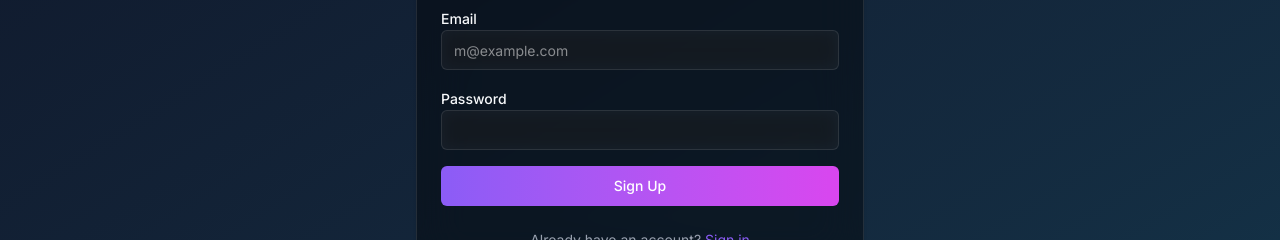
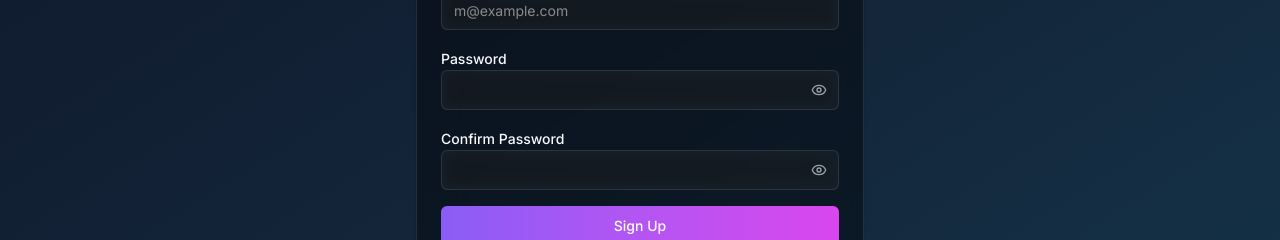
Before and after one commit to Mkobilan/DLOD, a Next.js app: page /signup in a window 1280 px wide. Shown: the part 376-616 px from the top of the page. Built offline with nearby package versions, Linux system fonts and the light colour scheme; no server answers.

Commit message:
added password confirmation field and eye icons

```diff
--- a/src/app/(auth)/signup/page.tsx
+++ b/src/app/(auth)/signup/page.tsx
@@ -8,11 +8,14 @@ import { Button } from "@/components/ui/button";
 import { Input } from "@/components/ui/input";
 import { Label } from "@/components/ui/label";
 import { Card, CardContent, CardDescription, CardFooter, CardHeader, CardTitle } from "@/components/ui/card";
-import { AlertCircle, Loader2 } from "lucide-react";
+import { AlertCircle, Loader2, Eye, EyeOff } from "lucide-react";
 
 export default function SignupPage() {
     const [email, setEmail] = useState("");
     const [password, setPassword] = useState("");
+    const [confirmPassword, setConfirmPassword] = useState("");
+    const [showPassword, setShowPassword] = useState(false);
+    const [showConfirmPassword, setShowConfirmPassword] = useState(false);
     const [loading, setLoading] = useState(false);
     const [error, setError] = useState<string | null>(null);
     const router = useRouter();
@@ -22,6 +25,12 @@ export default function SignupPage() {
         e.preventDefault();
         setLoading(true);
         setError(null);
+
+        if (password !== confirmPassword) {
+            setError("Passwords do not match");
+            setLoading(false);
+            return;
+        }
 
         try {
             const { data, error } = await supabase.auth.signUp({
@@ -81,14 +90,51 @@ export default function SignupPage() {
                         </div>
                         <div className="space-y-2">
                             <Label htmlFor="password">Password</Label>
+                            <div className="relative">
                                 <Input
                                     id="password"
-                                type="password"
+                                    type={showPassword ? "text" : "password"}
                                     value={password}
                                     onChange={(e) => setPassword(e.target.value)}
                                     required
-                                className="bg-white/5 border-white/10 focus:border-primary/50"
+                                    className="bg-white/5 border-white/10 focus:border-primary/50 pr-10"
                                 />
+                                <button
+                                    type="button"
+                                    onClick={() => setShowPassword(!showPassword)}
+                                    className="absolute right-3 top-1/2 -translate-y-1/2 text-gray-400 hover:text-white transition-colors"
+                                >
+                                    {showPassword ? (
+                                        <EyeOff className="h-4 w-4" />
+                                    ) : (
+                                        <Eye className="h-4 w-4" />
+                                    )}
+                                </button>
+                            </div>
+                        </div>
+                        <div className="space-y-2">
+                            <Label htmlFor="confirmPassword">Confirm Password</Label>
+                            <div className="relative">
+                                <Input
+                                    id="confirmPassword"
+                                    type={showConfirmPassword ? "text" : "password"}
+                                    value={confirmPassword}
+                                    onChange={(e) => setConfirmPassword(e.target.value)}
+                                    required
+                                    className="bg-white/5 border-white/10 focus:border-primary/50 pr-10"
+                                />
+                                <button
+                                    type="button"
+                                    onClick={() => setShowConfirmPassword(!showConfirmPassword)}
+                                    className="absolute right-3 top-1/2 -translate-y-1/2 text-gray-400 hover:text-white transition-colors"
+                                >
+                                    {showConfirmPassword ? (
+                                        <EyeOff className="h-4 w-4" />
+                                    ) : (
+                                        <Eye className="h-4 w-4" />
+                                    )}
+                                </button>
+                            </div>
                         </div>
                         {error && (
                             <div className="flex items-center gap-2 text-sm text-red-500 bg-red-500/10 p-3 rounded-md border border-red-500/20">
```
Lines whose indentation alone changed are shown as unchanged.
